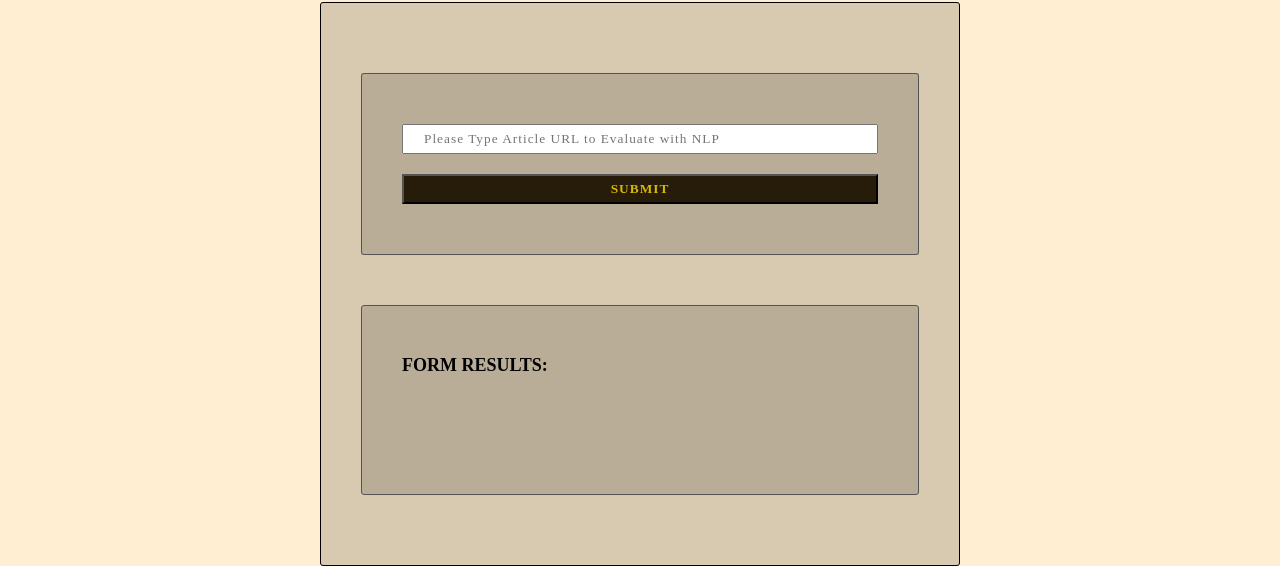
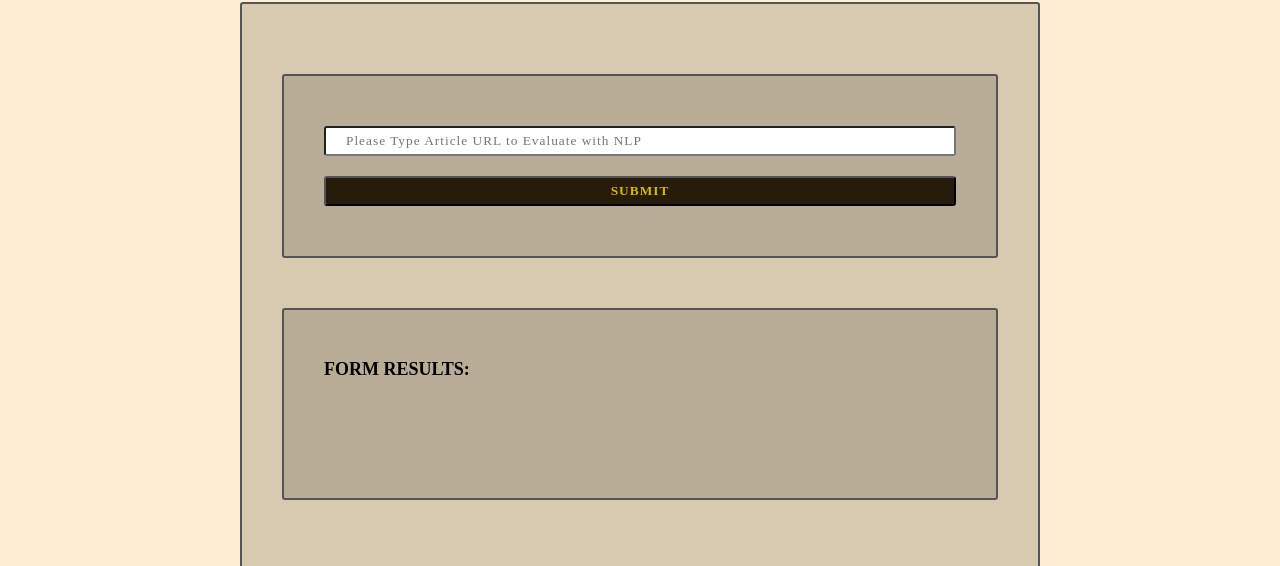
Before and after one commit to soojiyou/FE-4-Article-Analysis-Website, a website built with webpack: page src/client/views/index.html in a window 1280 px wide. Shown: the part 354-920 px from the top of the page. Built offline with nearby package versions, Linux system fonts and the light colour scheme.

Commit message:
new dist

```diff
--- a/src/client/styles/base.scss
+++ b/src/client/styles/base.scss
@@ -3,11 +3,12 @@ body {
     flex-direction: column;
     min-height: 100vh;
     font-family: 'Cormorant Garamond', serif;
-    // background-color: rgb(0, 0, 0);
     background-color: rgb(255, 238, 209);
+}
 
 main {
     flex: 2;
+}
 
 .container {
     display: flex;
@@ -19,7 +20,6 @@ body {
     .maintitle {
         width: 100%;
         background-image: url("https://media.cntraveler.com/photos/5a7741d04332805bf105f668/16:9/w_2560,c_limit/Morgan-Library-and-Museum__2018_9.-East-Room-2.jpg");
-                width: 100%;
         height: 300px;
         background-size: cover;
         display: flex;
@@ -27,20 +27,18 @@ body {
         align-items: center;
         flex-direction: column;
 
-
         h1 {
             text-align: center;
             color: rgb(255, 238, 209);
             font-size: 50px;
-
         }
-
     }
 
     .sectioncontainer {
         background-color: rgba(68, 62, 55, 0.207);
-                width: 50%;
-                border: 1px solid black;
+        width: 80%;
+        max-width: 800px;
+        border: 2px solid #545454;
         margin: 20px;
         padding: 20px 40px;
         border-radius: 3px;
@@ -49,13 +47,14 @@ body {
             max-width: 800px;
             margin: 50px auto;
             background-color: rgba(68, 62, 55, 0.207);
+            border: 2px solid #545454;
+            border-radius: 3px;
         }
 
         #resultSection {
             max-width: 800px;
             margin: 50px auto;
-                    border: 1px solid #545454;
-                    border-radius: 3px;
+            // border: 2px solid #545454;
             padding: 40px;
 
             h1 {
@@ -63,21 +62,13 @@ body {
                 font-family: 'Ibarra Real Nova', serif;
                 font-weight: bold;
                 font-size: 18px;
-                        // text-decoration: 1px #545454 underline;
             }
 
             div {
                 padding: 5px 0;
                 font-family: 'Ibarra Real Nova', serif;
             }
-
         }
     }
 
-
-
 }
-
-
-    }
-}
--- a/src/client/styles/form.scss
+++ b/src/client/styles/form.scss
@@ -1,12 +1,14 @@
 form {
-    border: 1px solid #545454;
-    border-radius: 3px;
+    // border: 1px solid #545454;
+    // border-radius: 3px;
     padding: 40px;
 
     #submitbutton {
         font-weight: bold;
         color: rgb(217, 184, 0);
         background-color: rgb(39, 28, 10);
+        border-radius: 3px;
+
     }
 
     input {
@@ -16,6 +18,8 @@ form {
         margin: 10px 0;
         font-family: 'Ibarra Real Nova', serif;
         letter-spacing: 1px;
+        border-radius: 3px;
+
     }
 
 }
```
Also changed, not shown: dist/main.css. Lines whose indentation alone changed are shown as unchanged.
